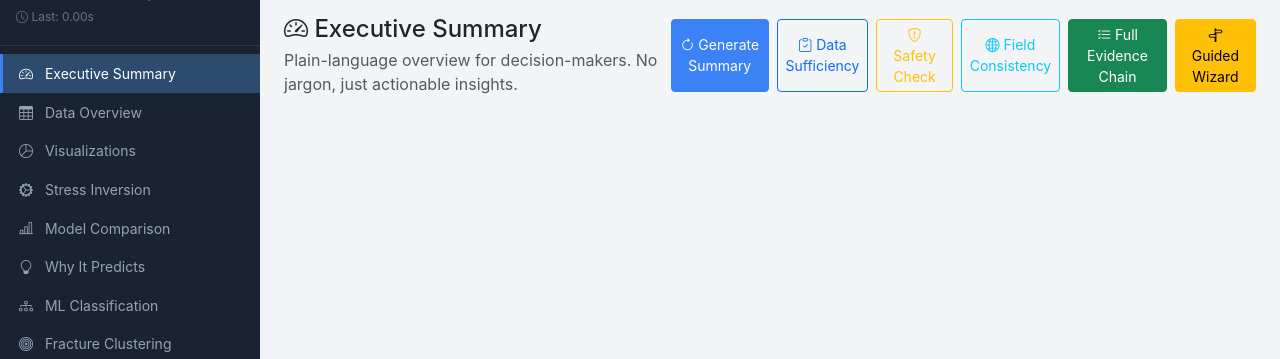
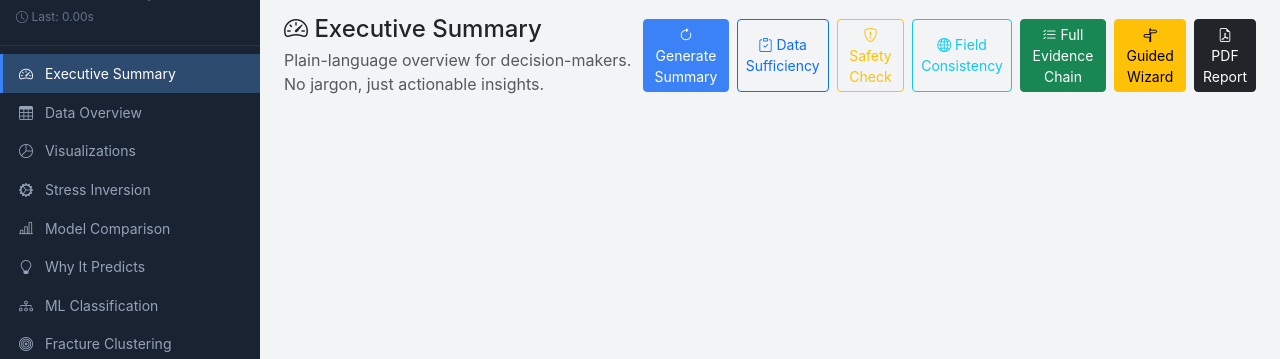
Before and after one commit to AhmedMGabl/geostress-ai, a FastAPI app: page / in a window 1280 px wide. Shown: the part 61-420 px from the top of the page. Run offline with FastAPI, Linux system fonts and the light colour scheme; data that the repository does not hold is empty; parts of the project's set-up code (start-up, migrations or seed data) failed here and were passed over; some libraries are stand-ins or nearby versions.

Commit message:
Add PDF report export for stakeholder distribution (v2.7)
Multi-page PDF with cover, executive summary, rose diagram + pole plot,
confusion matrix heatmap, and recommendations with disclaimer.
Downloads directly in browser. SSE progress streaming during generation.

Co-Authored-By: Claude Opus 4.6 <noreply@anthropic.com>

```diff
--- a/app.py
+++ b/app.py
@@ -1646,6 +1646,228 @@ async def export_inversion(request: Request):
     })
 
 
+@app.post("/api/export/pdf-report")
+async def export_pdf_report(request: Request):
+    """Generate a multi-page PDF report for stakeholder distribution.
+
+    Combines: cover page, data summary, stress analysis, risk assessment,
+    confusion matrix, and recommendations into a downloadable PDF.
+    Returns base64-encoded PDF.
+    """
+    from matplotlib.backends.backend_pdf import PdfPages
+
+    body = await request.json()
+    source = body.get("source", "demo")
+    well = body.get("well", "3P")
+    depth_m = float(body.get("depth", 3000))
+    task_id = body.get("task_id", "")
+
+    df = get_df(source)
+    if df is None:
+        raise HTTPException(400, "No data loaded")
+    df_well = df[df[WELL_COL] == well].reset_index(drop=True) if well else df
+
+    def _progress_cb(step, pct, detail=""):
+        if task_id:
+            _emit_progress(task_id, step, pct, detail)
+
+    def _build_pdf():
+        buf = io.BytesIO()
+        with PdfPages(buf) as pdf:
+            _progress_cb("Generating cover page...", 5)
+
+            # ── Page 1: Cover ─────────────────────
+            fig, ax = plt.subplots(figsize=(8.5, 11))
+            ax.axis("off")
+            ax.text(0.5, 0.75, "GeoStress AI", fontsize=36, fontweight="bold",
+                    ha="center", va="center", color="#1a365d")
+            ax.text(0.5, 0.65, "Geostress Analysis Report", fontsize=20,
+                    ha="center", va="center", color="#4a5568")
+            ax.text(0.5, 0.55, f"Well: {well}", fontsize=16,
+                    ha="center", va="center", color="#2d3748")
+            ax.text(0.5, 0.48, f"Depth: {depth_m:.0f} m  |  Fractures: {len(df_well)}",
+                    fontsize=14, ha="center", va="center", color="#718096")
+            ax.text(0.5, 0.38, f"Generated: {datetime.now(timezone.utc).strftime('%Y-%m-%d %H:%M UTC')}",
+                    fontsize=11, ha="center", va="center", color="#a0aec0")
+            ax.text(0.5, 0.15, "CONFIDENTIAL — For Authorized Personnel Only",
+                    fontsize=10, ha="center", va="center", color="#e53e3e",
+                    style="italic")
+            fig.patch.set_facecolor("white")
+            pdf.savefig(fig, dpi=120)
+            plt.close(fig)
+
+            _progress_cb("Running guided analysis...", 15)
+
+            # Run the wizard to get all analysis results
+            wizard = guided_analysis_wizard(df_well, well_name=well, depth_m=depth_m)
+
+            # ── Page 2: Executive Summary ─────────
+            _progress_cb("Building executive summary...", 40)
+            fig, ax = plt.subplots(figsize=(8.5, 11))
+            ax.axis("off")
+
+            ax.text(0.5, 0.95, "Executive Summary", fontsize=20, fontweight="bold",
+                    ha="center", va="top", color="#1a365d")
+
+            # Status badge
+            status_colors = {"PROCEED": "#38a169", "PROCEED_WITH_REVIEW": "#3182ce",
+                             "CAUTION": "#d69e2e", "HALT": "#e53e3e"}
+            status = wizard.get("overall_status", "UNKNOWN")
+            badge_color = status_colors.get(status, "#718096")
+            ax.text(0.5, 0.88, f"Overall: {status.replace('_', ' ')}",
+                    fontsize=16, fontweight="bold", ha="center", va="top",
+                    color="white",
+                    bbox=dict(boxstyle="round,pad=0.5", facecolor=badge_color, alpha=0.9))
+
+            # Key findings
+            y = 0.78
+            ax.text(0.05, y, "Key Findings:", fontsize=13, fontweight="bold",
+                    va="top", color="#2d3748")
+            y -= 0.04
+            for finding in wizard.get("key_findings", []):
+                ax.text(0.08, y, f"• {finding}", fontsize=10, va="top",
+                        color="#4a5568", wrap=True)
+                y -= 0.035
+
+            # Step results
+            y -= 0.03
+            ax.text(0.05, y, "Analysis Steps:", fontsize=13, fontweight="bold",
+                    va="top", color="#2d3748")
+            y -= 0.04
+            step_colors = {"PASS": "#38a169", "WARN": "#d69e2e", "FAIL": "#e53e3e",
+                           "HALT": "#e53e3e", "CAUTION": "#d69e2e",
+                           "PROCEED": "#38a169", "PROCEED_WITH_REVIEW": "#3182ce"}
+            for step in wizard.get("steps", []):
+                sc = step_colors.get(step["status"], "#718096")
+                ax.text(0.08, y, f"Step {step['step']}: {step['title']}", fontsize=10,
+                        fontweight="bold", va="top", color="#2d3748")
+                ax.text(0.55, y, step["status"], fontsize=10, fontweight="bold",
+                        va="top", color=sc)
+                y -= 0.03
+                # Truncate summary to fit
+                summary = step.get("summary", "")[:100]
+                ax.text(0.10, y, summary, fontsize=8, va="top", color="#718096")
+                y -= 0.025
+                action = step.get("next_action", "")[:100]
+                ax.text(0.10, y, f"→ {action}", fontsize=8, va="top",
+                        color="#4a5568", style="italic")
+                y -= 0.035
+
+            fig.patch.set_facecolor("white")
+            pdf.savefig(fig, dpi=120)
+            plt.close(fig)
+
+            # ── Page 3: Rose Diagram + Stereonet ──
+            _progress_cb("Generating visualizations...", 55)
+            fig, axes = plt.subplots(1, 2, figsize=(11, 5.5),
+                                     subplot_kw={"projection": "polar"})
+            # Rose diagram
+            azimuths = df_well[AZIMUTH_COL].values
+            bins = np.linspace(0, 360, 37)
+            hist, _ = np.histogram(azimuths, bins=bins)
+            theta = np.deg2rad((bins[:-1] + bins[1:]) / 2)
+            width = np.deg2rad(10)
+            axes[0].bar(theta, hist, width=width, color="#4299e1", alpha=0.7, edgecolor="white")
+            axes[0].set_title(f"Rose Diagram — {well}", pad=20)
+            axes[0].set_theta_zero_location("N")
+            axes[0].set_theta_direction(-1)
+
+            # Simple pole plot (stereonet-like)
+            dips = df_well[DIP_COL].values
+            r = 90 - dips  # Distance from center = 90 - dip
+            theta2 = np.deg2rad(azimuths)
+            axes[1].scatter(theta2, r, s=8, c="#e53e3e", alpha=0.5)
+            axes[1].set_title(f"Pole Plot — {well}", pad=20)
+            axes[1].set_theta_zero_location("N")
+            axes[1].set_theta_direction(-1)
+            axes[1].set_ylim(0, 90)
+
+            fig.suptitle("Fracture Orientation Analysis", fontsize=14, fontweight="bold")
+            fig.tight_layout()
+            pdf.savefig(fig, dpi=120)
+            plt.close(fig)
+
+            # ── Page 4: Confusion Matrix ──────────
+            _progress_cb("Building confusion matrix...", 70)
+            try:
+                misclass = misclassification_analysis(df_well, fast=True)
+                cm_data = misclass.get("confusion_matrix")
+                class_names = misclass.get("class_names", [])
+                if cm_data and class_names:
+                    with plot_lock:
+                        fig_cm = plot_confusion_matrix(
+                            cm_data, class_names,
+                            title=f"Confusion Matrix — {well} ({misclass.get('overall_accuracy', 0):.1%} accuracy)"
+                        )
+                    pdf.savefig(fig_cm, dpi=120)
+                    plt.close(fig_cm)
+            except Exception:
+                pass
+
+            # ── Page 5: Recommendations ───────────
+            _progress_cb("Compiling recommendations...", 85)
+            fig, ax = plt.subplots(figsize=(8.5, 11))
+            ax.axis("off")
+            ax.text(0.5, 0.95, "Recommendations & Next Steps", fontsize=20,
+                    fontweight="bold", ha="center", va="top", color="#1a365d")
+
+            y = 0.85
+            # Gather all recommendations
+            recs = []
+            for step in wizard.get("steps", []):
+                if step.get("next_action"):
+                    recs.append((step["title"], step["next_action"], step["status"]))
+
+            for title_str, action, sstatus in recs:
+                sc = step_colors.get(sstatus, "#718096")
+                ax.text(0.08, y, f"• {title_str}: ", fontsize=11,
+                        fontweight="bold", va="top", color=sc)
+                y -= 0.03
+                ax.text(0.10, y, action[:120], fontsize=9, va="top",
+                        color="#4a5568", wrap=True)
+                y -= 0.04
+
+            # Disclaimer
+            y -= 0.05
+            ax.text(0.5, y, "Disclaimer", fontsize=12, fontweight="bold",
+                    ha="center", va="top", color="#e53e3e")
+            y -= 0.04
+            disclaimer = (
+                "This report is generated by GeoStress AI and is intended as a "
+                "decision-support tool only. All results should be validated by "
+                "qualified geomechanics engineers before operational decisions. "
+                "The accuracy of predictions depends on input data quality and "
+                "the assumptions inherent in Mohr-Coulomb theory."
+            )
+            ax.text(0.1, y, disclaimer, fontsize=9, va="top", color="#718096",
+                    wrap=True, multialignment="left",
+                    bbox=dict(boxstyle="round", facecolor="#fff5f5", alpha=0.5))
+
+            fig.patch.set_facecolor("white")
+            pdf.savefig(fig, dpi=120)
+            plt.close(fig)
+
+        _progress_cb("PDF complete", 100)
+        buf.seek(0)
+        return buf.read()
+
+    pdf_bytes = await asyncio.to_thread(_build_pdf)
+    b64 = base64.b64encode(pdf_bytes).decode("utf-8")
+
+    _audit_record("pdf_report", {
+        "source": source, "well": well, "depth_m": depth_m,
+    }, {
+        "pages": 5, "size_kb": len(pdf_bytes) // 1024,
+    })
+
+    return {
+        "pdf_base64": b64,
+        "filename": f"GeoStress_Report_{well}_{datetime.now().strftime('%Y%m%d')}.pdf",
+        "pages": 5,
+        "size_kb": len(pdf_bytes) // 1024,
+    }
+
+
 # ── OOD Detection ─────────────────────────────────
 @app.post("/api/analysis/ood-check")
 async def ood_check(request: Request):
--- a/templates/index.html
+++ b/templates/index.html
@@ -226,6 +226,9 @@
                             <button class="btn btn-warning btn-sm" onclick="runGuidedWizard()">
                                 <i class="bi bi-signpost-split"></i> Guided Wizard
                             </button>
+                            <button class="btn btn-dark btn-sm" onclick="exportPdfReport()">
+                                <i class="bi bi-file-earmark-pdf"></i> PDF Report
+                            </button>
                         </div>
                     </div>
 
```
Also changed, not shown: static/js/app.js.
